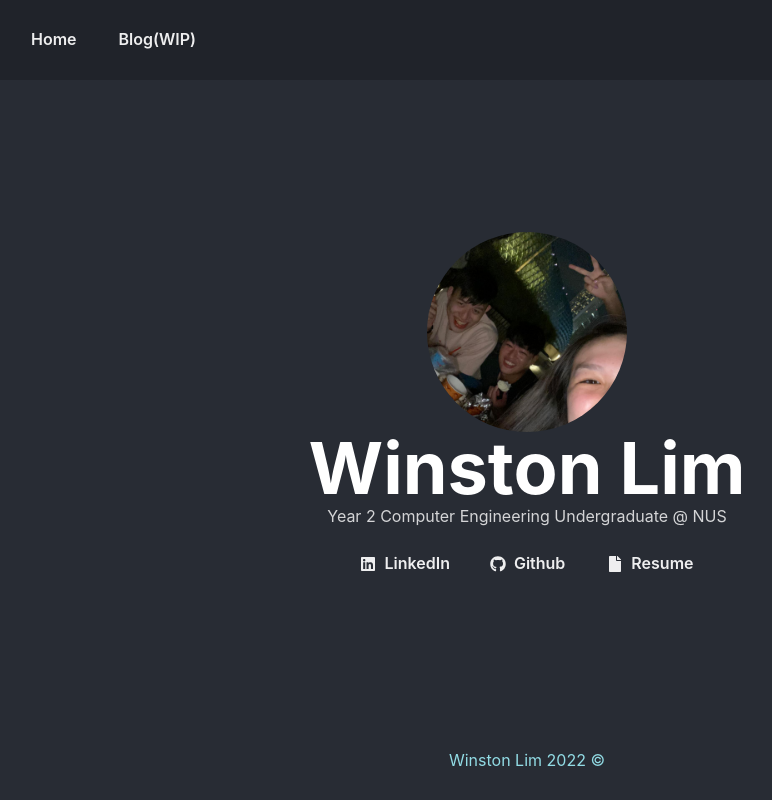
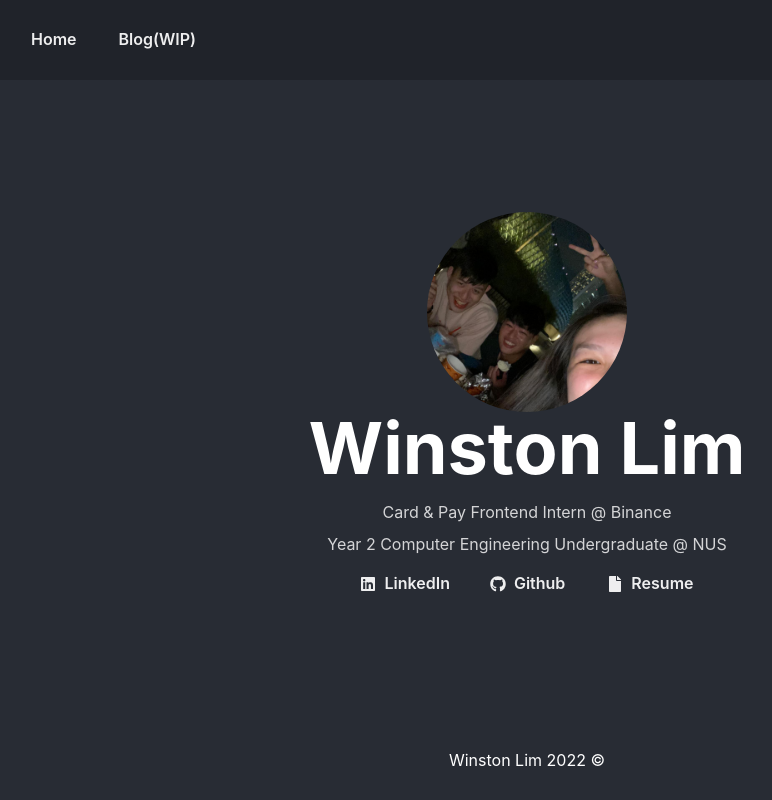
Before and after one commit to winston-lim/personal_website, a Next.js app: page / in a window 1280 px wide. Shown: the whole page, without its empty margins (113-885 px from the left). Built offline with nearby package versions, Linux system fonts and the light colour scheme.

Commit message:
Update colors and Hero text content

```diff
--- a/components/Footer/Footer.tsx
+++ b/components/Footer/Footer.tsx
@@ -4,7 +4,7 @@ type FooterProps = {}
 
 const Footer = ({}: FooterProps) => {
   return (
-    <Box w='100%' h='80px' display='flex' justifyContent='center' alignItems='center'>
+    <Box color='white' h='80px' display='flex' justifyContent='center' alignItems='center'>
       Winston Lim 2022 ©
     </Box>
   )
--- a/components/MainHero/MainHero.tsx
+++ b/components/MainHero/MainHero.tsx
@@ -1,7 +1,7 @@
-import { Box, Avatar, Heading, Button, Icon, Link } from '@chakra-ui/react'
+import { Box, Avatar, Heading, Button, Icon, Link, Stack, VStack } from '@chakra-ui/react'
 
 import React from 'react'
-import { FaLinkedin, FaGithub, FaFile, FaArrowRight } from 'react-icons/fa'
+import { FaLinkedin, FaGithub, FaFile } from 'react-icons/fa'
 
 type MainHeroProps = {}
 
@@ -19,13 +19,14 @@ const MainHero = ({}: MainHeroProps) => {
         margin='auto'
       >
         <Avatar w='200px' h='200px' src='/profile-avatar.jpeg' />
-        <Heading color='white' size={['2xl', '4xl']}>
+        <Heading color='white' size={['2xl', '4xl']} marginBottom='16px'>
           Winston Lim
         </Heading>
-        <Box color='whiteAlpha.800' marginBottom='16px'>
-          Year 2 Computer Engineering Undergraduate @ NUS
-        </Box>
-        <Box color='accent2'>
+        <VStack alignItems='center' color='whiteAlpha.800' marginBottom='8px'>
+          <Box color='whiteAlpha.800'>Card & Pay Frontend Intern @ Binance</Box>
+          <Box color='whiteAlpha.800'>Year 2 Computer Engineering Undergraduate @ NUS</Box>
+        </VStack>
+        <Box>
           <Link
             style={{ textDecoration: 'none' }}
             href='https://www.linkedin.com/in/winston-lim-ch/'
```
